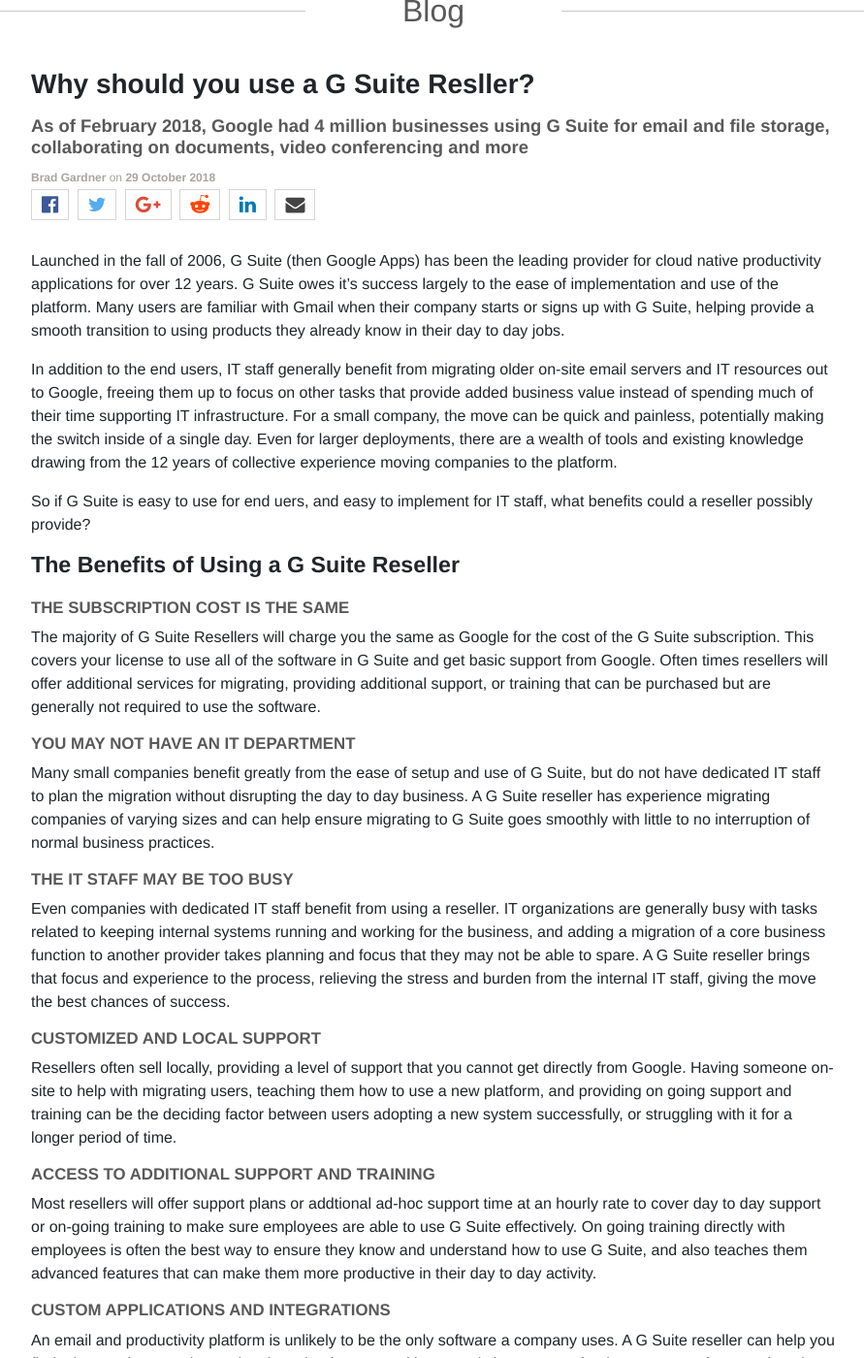
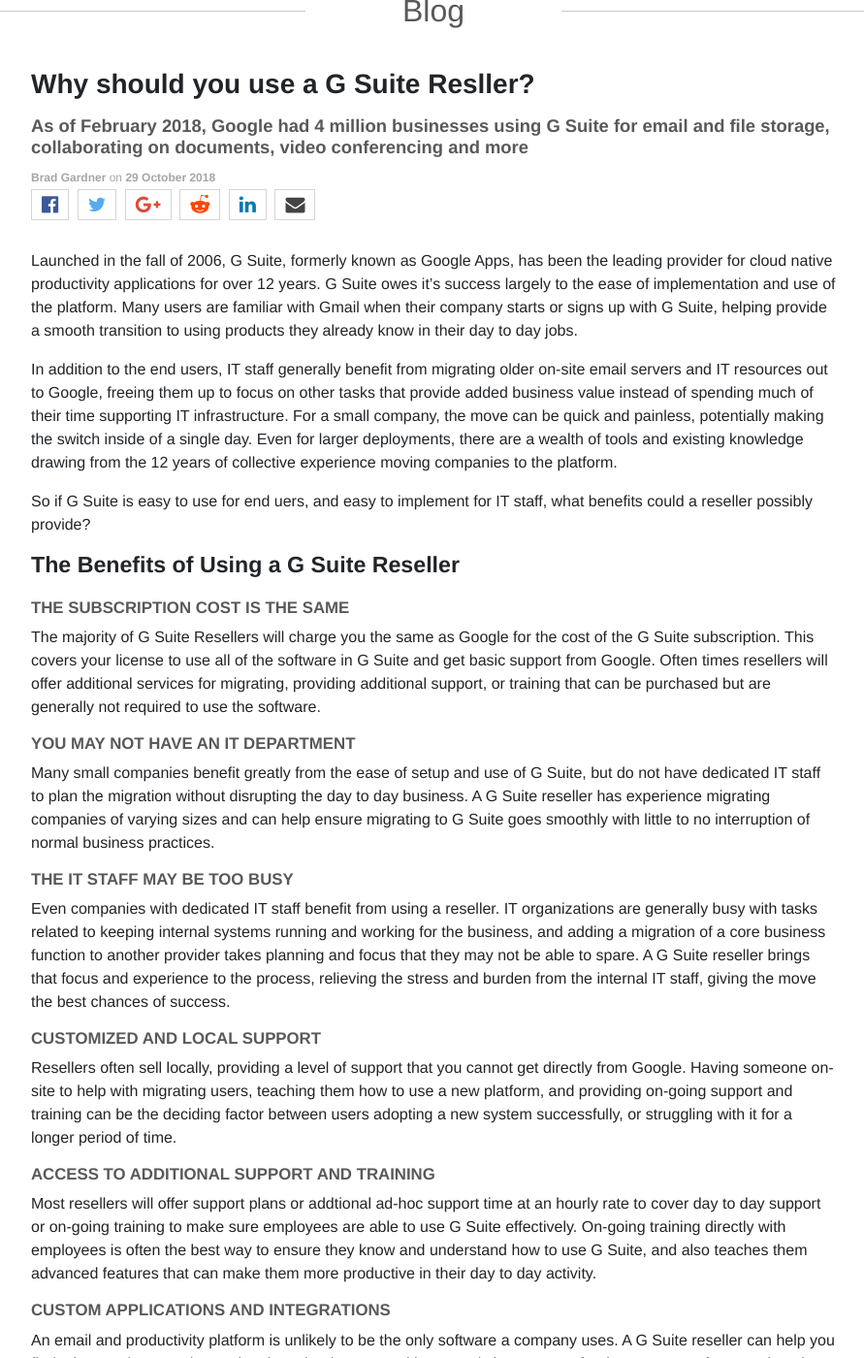
Before and after one commit to seven-hills-technology/seven-hills-technology.github.io, a Jekyll site: the page built from _posts/2018-10-29-why-use-gsuite-reseller.markdown, in a window 1280 px wide and 1400 px high, scrolled down 218 px. Shown: the whole window at 97% size, without its empty margins (193-1084 px from the left). Built offline with Jekyll 4.4.1, drawn with Linux system fonts in a browser that asks for light colours; nearby versions of some CDN libraries; some of the changed text lies outside the part shown.

Commit message:
Edit first blog post

```diff
--- a/_posts/2018-10-29-why-use-gsuite-reseller.markdown
+++ b/_posts/2018-10-29-why-use-gsuite-reseller.markdown
@@ -10,7 +10,7 @@
 author: Brad Gardner
 ---
 
-Launched in the fall of 2006, G Suite (then Google Apps) has been the leading provider for cloud native productivity applications for over 12 years. G Suite owes it's success largely to the ease of implementation and use of the platform. Many users are familiar with Gmail when their company starts or signs up with G Suite, helping provide a smooth transition to using products they already know in their day to day jobs.
+Launched in the fall of 2006, G Suite, formerly known as Google Apps, has been the leading provider for cloud native productivity applications for over 12 years. G Suite owes it's success largely to the ease of implementation and use of the platform. Many users are familiar with Gmail when their company starts or signs up with G Suite, helping provide a smooth transition to using products they already know in their day to day jobs.
 
 In addition to the end users, IT staff generally benefit from migrating older on-site email servers and IT resources out to Google, freeing them up to focus on other tasks that provide added business value instead of spending much of their time supporting IT infrastructure. For a small company, the move can be quick and painless, potentially making the switch inside of a single day. Even for larger deployments, there are a wealth of tools and existing knowledge drawing from the 12 years of collective experience moving companies to the platform.
 
@@ -32,11 +32,11 @@
 
 ## Customized and local support
 
-Resellers often sell locally, providing a level of support that you cannot get directly from Google. Having someone on-site to help with migrating users, teaching them how to use a new platform, and providing on going support and training can be the deciding factor between users adopting a new system successfully, or struggling with it for a longer period of time.
+Resellers often sell locally, providing a level of support that you cannot get directly from Google. Having someone on-site to help with migrating users, teaching them how to use a new platform, and providing on-going support and training can be the deciding factor between users adopting a new system successfully, or struggling with it for a longer period of time.
 
 ## Access to additional support and training
 
-Most resellers will offer support plans or addtional ad-hoc support time at an hourly rate to cover day to day support or on-going training to make sure employees are able to use G Suite effectively. On going training directly with employees is often the best way to ensure they know and understand how to use G Suite, and also teaches them advanced features that can make them more productive in their day to day activity.
+Most resellers will offer support plans or addtional ad-hoc support time at an hourly rate to cover day to day support or on-going training to make sure employees are able to use G Suite effectively. On-going training directly with employees is often the best way to ensure they know and understand how to use G Suite, and also teaches them advanced features that can make them more productive in their day to day activity.
 
 ## Custom applications and integrations
 
```
Also changed, not shown: other parts of _posts/2018-10-29-why-use-gsuite-reseller.markdown (+3 -0 lines).
